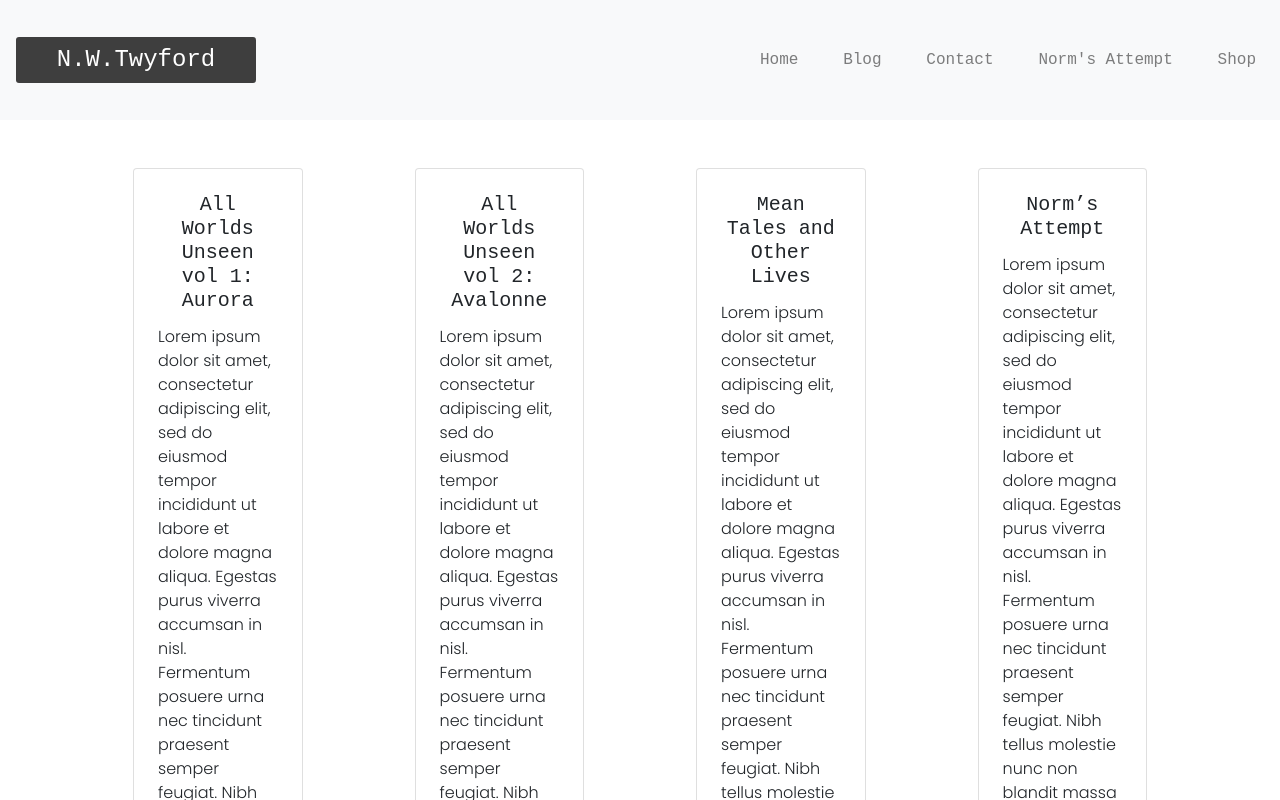
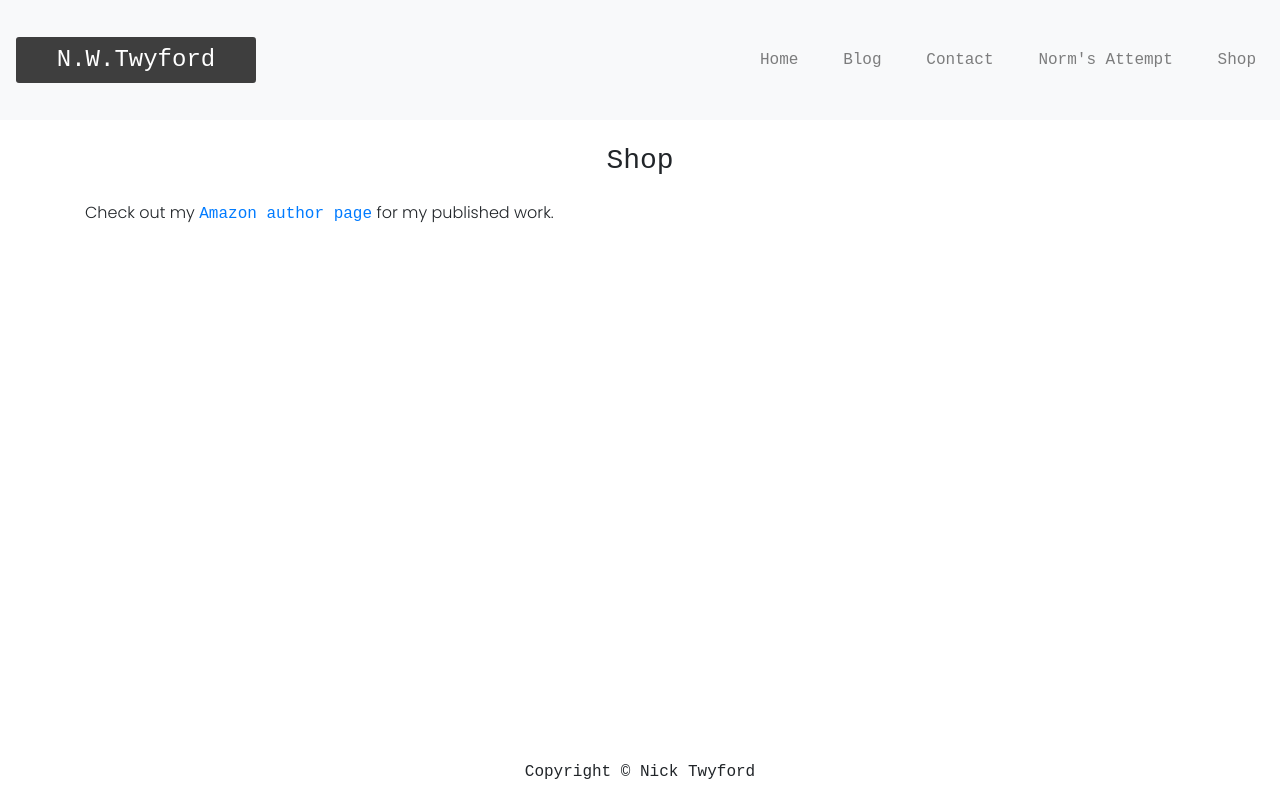
Before and after one commit to Lumsden-Digital/laura-lumsden-coffee, a Next.js app: page /shop in a window 1280 px wide. Shown: the top 800 px of the page. Built offline with nearby package versions, Linux system fonts and the light colour scheme; a web font is replaced by a local one.

Commit message:
removed individual book cards and replaced with single link to Amazon author page

```diff
--- a/pages/blog/index.js
+++ b/pages/blog/index.js
@@ -14,8 +14,8 @@ const Blogs = ({ posts }) => {
         return a.publishedAt - b.publishedAt
     })
 
-    console.log(posts)
-    console.log(orderedPosts)
+    // console.log(posts)
+    // console.log(orderedPosts)
 
     // {<div onClick={() => router.push(`/blog/${post.slug.current}`)}>{post.title}</div>}
 
@@ -40,7 +40,6 @@ const Blogs = ({ posts }) => {
                             </div>
                         </Link>
                     </div>
-
                 )
             })}
         </Container>
--- a/pages/shop.js
+++ b/pages/shop.js
@@ -1,4 +1,5 @@
 import React from 'react'
+import Head from 'next/head'
 import { Container, CardImgProps, Card } from 'react-bootstrap'
 
 const Shop = () => {
@@ -22,16 +23,17 @@ const Shop = () => {
     ]
 
     return (
-        <Container className='grid'>
-            {books.map(book => {
-                return (
-                    <Card className="m-5 p-4">
-                        <Card.Title className="text-center">{book.title}</Card.Title>
-                        <Card.Text>Lorem ipsum dolor sit amet, consectetur adipiscing elit, sed do eiusmod tempor incididunt ut labore et dolore magna aliqua. Egestas purus viverra accumsan in nisl. Fermentum posuere urna nec tincidunt praesent semper feugiat. Nibh tellus molestie nunc non blandit massa enim nec dui. Sit amet mauris commodo quis. Tristique senectus et netus et malesuada fames ac. Faucibus et molestie ac feugiat sed. Viverra nibh cras pulvinar mattis nunc. Vel facilisis volutpat est velit egestas dui id. Metus aliquam eleifend mi in nulla posuere. Ornare suspendisse sed nisi lacus. Nisi est sit amet facilisis magna etiam. At urna condimentum mattis pellentesque. Id donec ultrices tincidunt arcu non sodales neque sodales ut. Elementum curabitur vitae nunc sed velit dignissim sodales ut eu. Nunc scelerisque viverra mauris in aliquam sem fringilla. Ut sem viverra aliquet eget sit amet tellus. Aliquet enim tortor at auctor urna. Ac tortor dignissim convallis aenean et.</Card.Text>
-                    </Card>
-                )
-            })}
-      </Container>
+        <div>
+            <Head>
+                <title>Shop</title>
+                <meta name="viewport" content="initial-scale=1.0, width=device-width" />
+            </Head>
+            {/* <div className="mx-auto mt-4 px-md-5">   */}
+            <Container>
+            <h3 className="section-header my-4">Shop</h3>
+            <p>Check out my <a href="https://www.amazon.co.uk/N-W-Twyford/e/B07HZ11ZWC?ref=sr_ntt_srch_lnk_3&qid=1621795620&sr=8-3">Amazon author page</a> for my published work.</p>
+            </Container>
+        </div>
 
     )
 }
```
Also changed, not shown: pages/blog/[post].js (+13 -3 lines).
